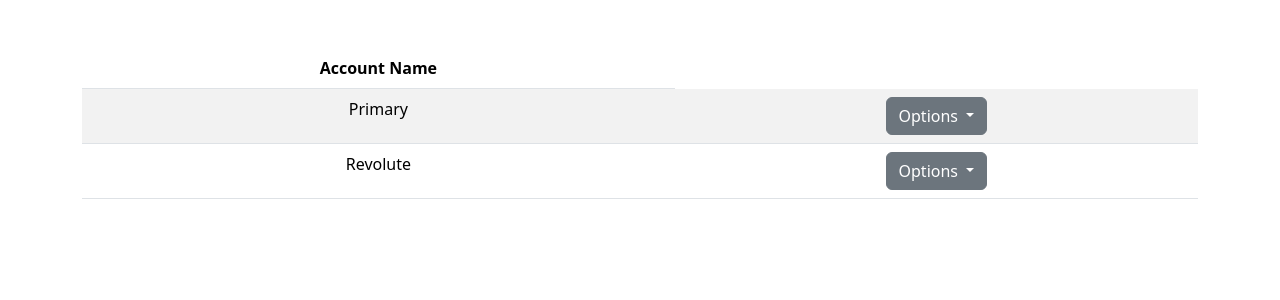
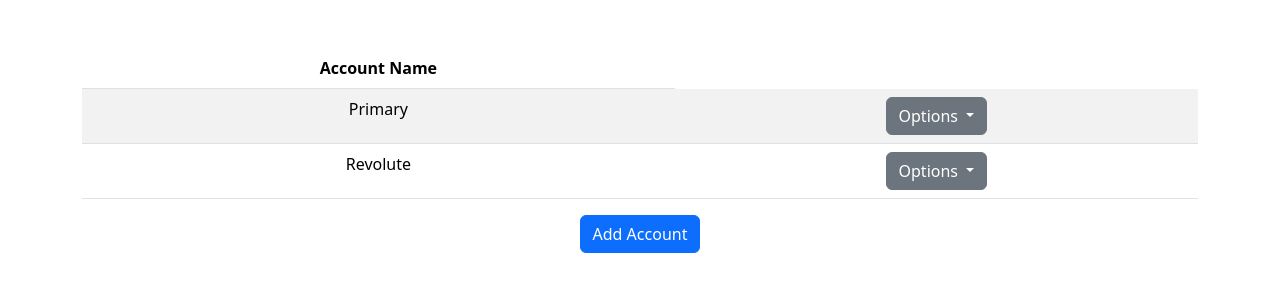
Before and after one commit to MiguelAngelo-Code/CS50-Final-Project, a Flask app: page /manage_accounts in a window 1280 px wide. Shown: the part 56-356 px from the top of the page. Run offline with Flask 3, Linux system fonts and the light colour scheme; a user stored in the database is signed in; data comes from the database, SQL or seed files in the repository; both versions use the stored data as it was after the commit.

Commit message:
Add account feature added. Bug fixes to add category

```diff
--- a/final_project/app.py
+++ b/final_project/app.py
@@ -44,6 +44,37 @@ def index():
 
     return redirect("/get_charts")
 
+# Add Account
+@app.route("/add_account", methods=["POST"])
+def add_account():
+
+    # Request new user input
+    newAccount = request.form.get("account_name")
+
+    # Connect DB & get user
+    con = conDbDict()
+    cur = con.cursor()
+
+    user = getUser()
+
+    # Check unique account name
+    accounts = cur.execute("SELECT account_name FROM accounts WHERE user_id = ?", (user["id"], )).fetchall()
+    account_names = [row["account_name"] for row in accounts]
+
+    if newAccount in account_names:
+        return render_template("error.html", message="Account name already exists")
+
+    # Update DB
+    try:
+        cur.execute("INSERT INTO accounts (account_name, user_id) VALUES (?, ?)", (newAccount, user["id"], ))
+        con.commit()
+        con.close()
+    except:
+        con.close()
+        return render_template("/error.html", message="Unable to add account")
+
+    return redirect("/manage_accounts")
+
 # Add category
 @app.route("/add_cat", methods=["GET", "POST"]) #Todo: add category broken as it adds to consts which reset at login... must insert into db!!
 def add_cat():
@@ -59,9 +90,9 @@ def add_cat():
         newCat = request.form.get("new_cat")
 
         categories = cur.execute("SELECT name FROM categories WHERE user_id = ?", (user["id"],)).fetchall()
+        categoryNames = [row["name"] for row in categories]
 
-
-        if (newCat in categories):
+        if (newCat in categoryNames):
             # Close connection retrn error
             con.close()
             return render_template("error.html", message="already in categories")
--- a/final_project/templates/manage_accounts.html
+++ b/final_project/templates/manage_accounts.html
@@ -104,5 +104,38 @@
         <!-- Script link for startEdit and saveEdit -->
         <script src="{{ url_for('static', filename='js/main.js') }}"></script>
 
+    <!-- Add account form -->
+
+        <!-- Dropdown button -->
+        <p class="d-inline-flex gap-1">
+            <button class="btn btn-primary" type="button" data-bs-toggle="collapse" data-bs-target="#multiCollapseExample2" aria-expanded="false" aria-controls="multiCollapseExample2">
+                Add Account
+            </button>
+        </p>
+
+        <!-- Add Account Form-->
+        <div class="collapse multi-collapse"" id="multiCollapseExample2">
+            <div class="card card-body">
+
+                <!-- Form body -->
+                <form action="/add_account" method="post">
+
+                    <!-- Account name -->
+                     <input autocomplete="off"
+                            autofocus
+                            class="form-control"
+                            name="account_name"
+                            placeholder="Account Name"
+                            required
+                            type="text">
+
+                    <!-- Submit button-->
+                    <button class="btn btn-primary" name="add_account" type="submit">Submit</button>
+
+                </form>
+
+            </div>
+        </div>
+
 
 {% endblock %}
```
Also changed, not shown: final_project/final.db, 1 other file. Lines whose indentation alone changed are shown as unchanged.
